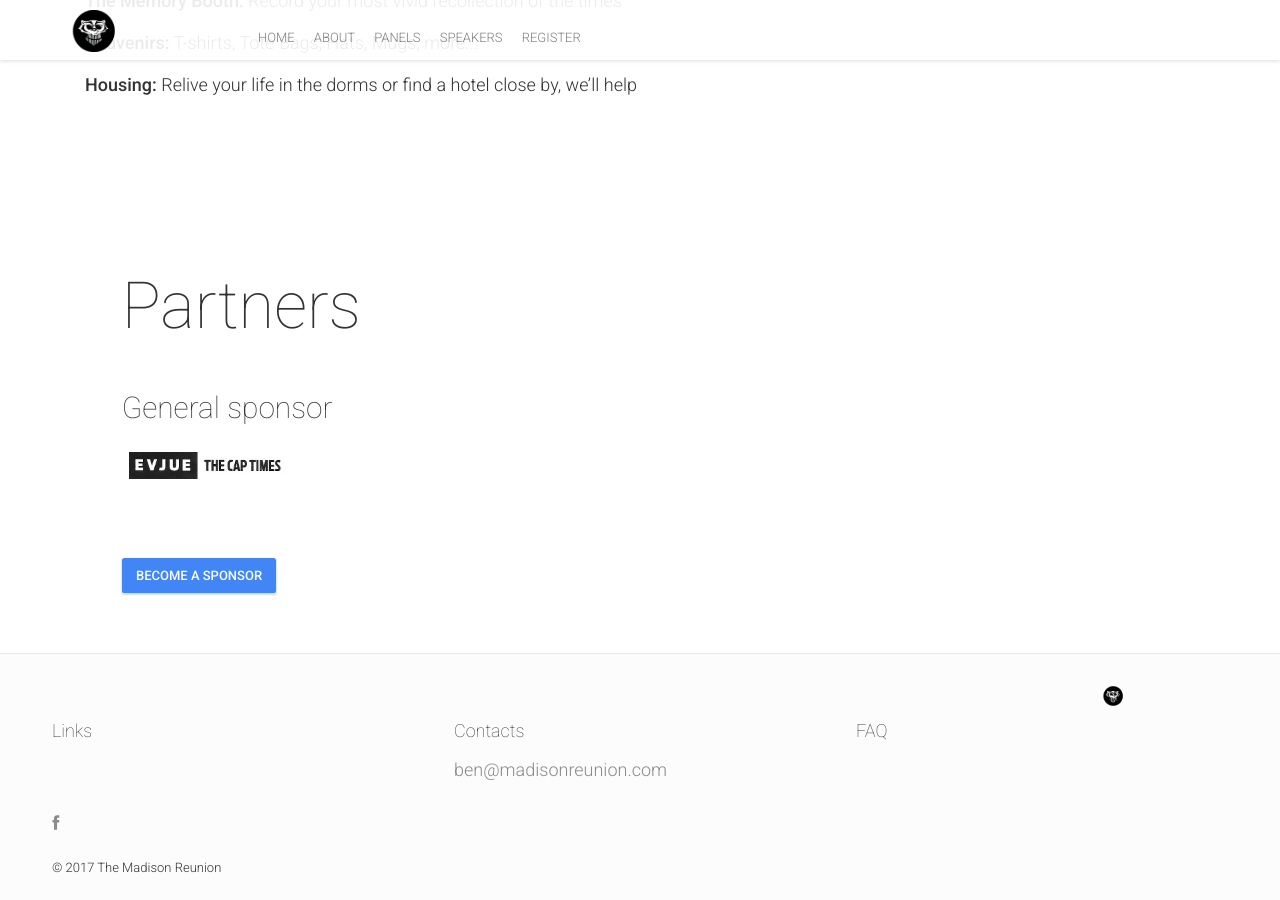
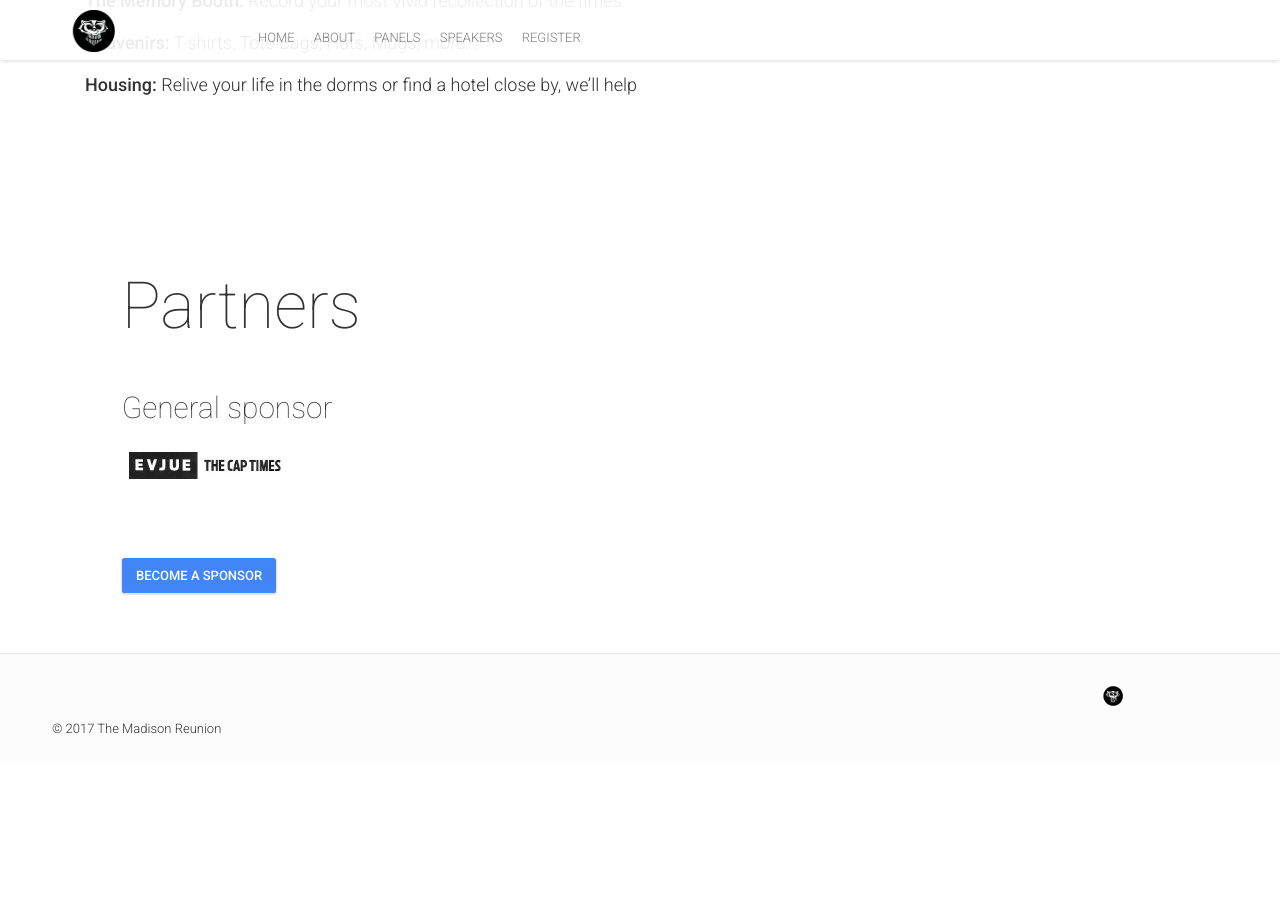
Before and after one commit to fourthirty-two/the-madison-reunion, a Jekyll site: the page built from reunion.html, in a window 1280 px wide and 900 px high, scrolled down 1310 px. Built offline with Jekyll 4.4.1, drawn with Linux system fonts in a browser that asks for light colours; nearby versions of some CDN libraries; comment, search, counter and statistics services are not loaded; after the commit the page ends 2071 px from its top, so only the background shows below that.

Commit message:
:notes: design and layout changes

```diff
--- a/_config.yml
+++ b/_config.yml
@@ -105,7 +105,7 @@
 mapMobileCenterCoordinates: "43.0717916, -89.4100213"
 
 # Venue Block
-venueBlockTitle: "Madison In The '60s"
+venueBlockTitle: "Madison <small>In The '60s</small>"
 venueBigImage: "street-night.jpg"
 venueSmallImage1: "state-st-1960.jpg"
 venueSmallImage2: "register-sombrero.jpg"
--- a/_includes/about.html
+++ b/_includes/about.html
@@ -7,14 +7,16 @@
                 {% assign animationDelay = 0 %}
                 {% for about in site.aboutBlock %}
                 {% assign colWidth = 12 | divided_by: forloop.length %}
-                <div class="col-md-{{ colWidth }} col-xs-6">
+                <div class="col-md-{{ colWidth }} col-xs-12">
                     <div class="animated hiding" data-animation="fadeInDown" data-delay="{{ animationDelay }}">
                         <h5>{{ about.title }}</h5>
                         <img class="img" src="{{ site.baseurl }}/img/about-section/{{ about.image }}" height="128" width="auto" alt="{{ about.title }}">
                         <p style="text-align:left;">{{ about.text }}</p>
                     </div>
+                    <p>
 
-                    <a href="{{ about.permalink | prepend: site.baseurl }}" class="btn btn-primary waves-effect waves-button waves-light waves-float">{{about.btn-text}}</a>
+                      <a href="{{ about.permalink | prepend: site.baseurl }}" class="btn btn-primary waves-effect waves-button waves-light waves-float">{{about.btn-text}}</a>
+                    </p>
 
                 </div>
                 {% assign animationDelay = animationDelay | plus:500 %}
--- a/_includes/footer.html
+++ b/_includes/footer.html
@@ -6,7 +6,7 @@
 		</div>
 		<div class="logo logo-footer logo-gray pull-right"></div>
 	</div>
-	<div class="row">
+	<!-- <div class="row">
 		{% for block in site.footerBlocks %}
         {% assign colWidth = 12 | divided_by: forloop.length %}
 		<div class="col-md-{{ colWidth }} col-xs-6">
@@ -33,7 +33,7 @@
 				{% endfor %}
 			</ul>
 		</div>
-	</div>
+	</div> -->
 	<div class="row">
 		<!-- Please don't delete this line-->
 		<div class="col-md-6">
--- a/_includes/location-map.html
+++ b/_includes/location-map.html
@@ -10,7 +10,7 @@
 }
 </style>
 <section id="location-map" class="location-map">
-  <h3>Union South</h3>
+  <h3>Location: <small>Union South</small></h3>
   <br><br>
     <div class="mapoverlay" onClick="style.pointerEvents='none'"></div>
     <iframe src="https://www.google.com/maps/embed?pb=!1m18!1m12!1m3!1d2914.5568195713836!2d-89.41002128408756!3d43.0717876791454!2m3!1f0!2f0!3f0!3m2!1i1024!2i768!4f13.1!3m3!1m2!1s0x8807acc60256e4b5%3A0x6f185049ff291ef7!2sUnion+South!5e0!3m2!1sen!2sus!4v1495808617456" width="100%" height="450" frameborder="0" style="border:0" allowfullscreen></iframe>
```
Also changed, not shown: img/logo/bucky-logo-black-w-text.png.
